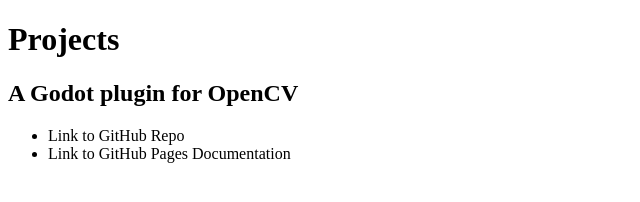
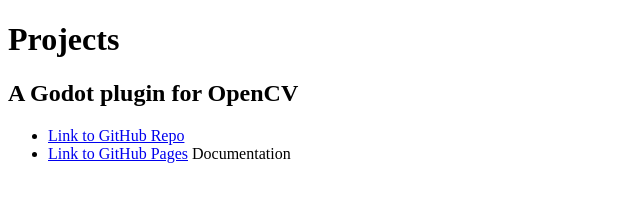
Before and after one commit to matt-s-clark/matt-s-clark.github.io, a plain HTML site: page index.html in a window 1280 px wide. Shown: the whole page, without its empty margins (0-640 px from the left). Drawn offline with Linux system fonts and the light colour scheme.

Commit message:
Update index.html

```diff
--- a/index.html
+++ b/index.html
@@ -13,8 +13,8 @@
   <h1>Projects</h1>
   <h2>A Godot plugin for OpenCV</h2>
   <ul>
-    <li><a href="https://github.com/matt-s-clark/godot-gdextension-opencv"></a>Link to GitHub Repo
-    <li><a href="https://matt-s-clark.github.io/matt-s-clark/godot-gdextension-opencv"></a>Link to GitHub Pages
+    <li><a href="https://github.com/matt-s-clark/godot-gdextension-opencv">Link to GitHub Repo</a>
+    <li><a href="https://matt-s-clark.github.io/matt-s-clark/godot-gdextension-opencv">Link to GitHub Pages</a>
       Documentation</li>
     </li>
   </ul>
```
